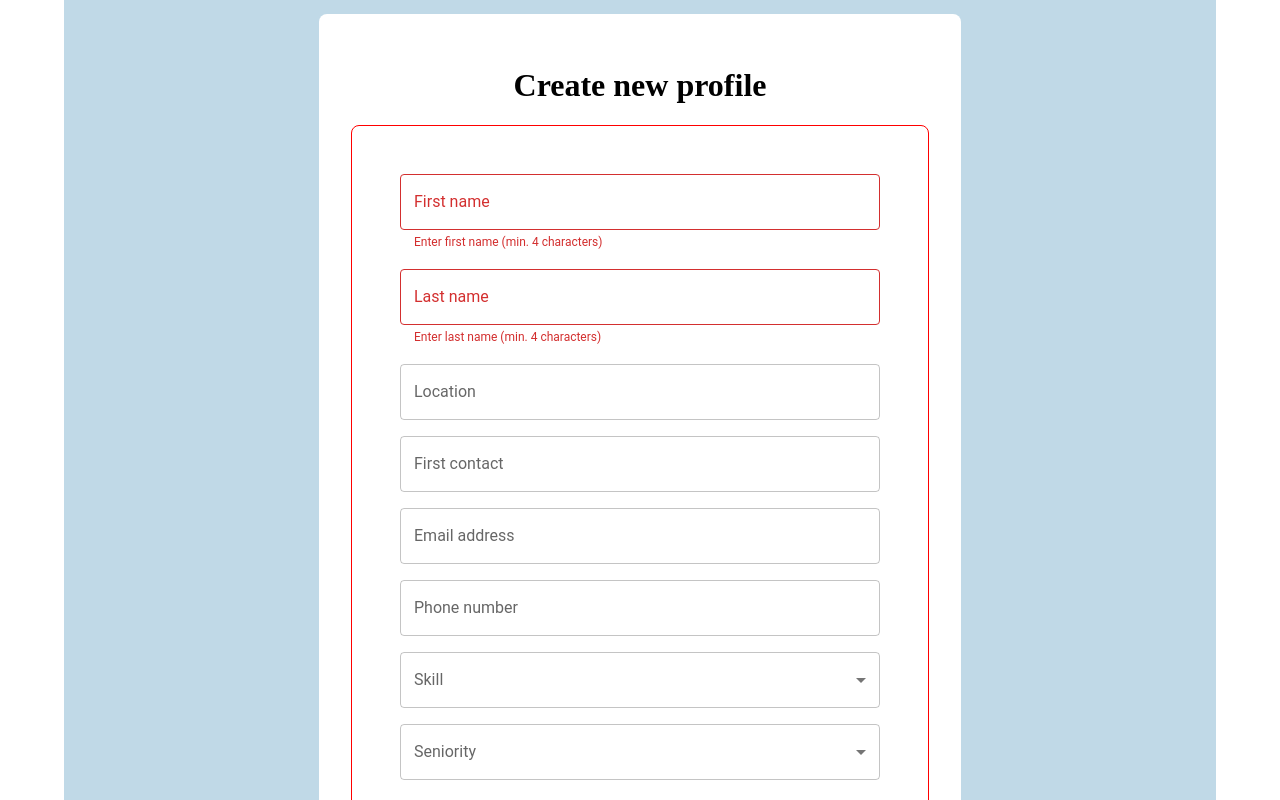
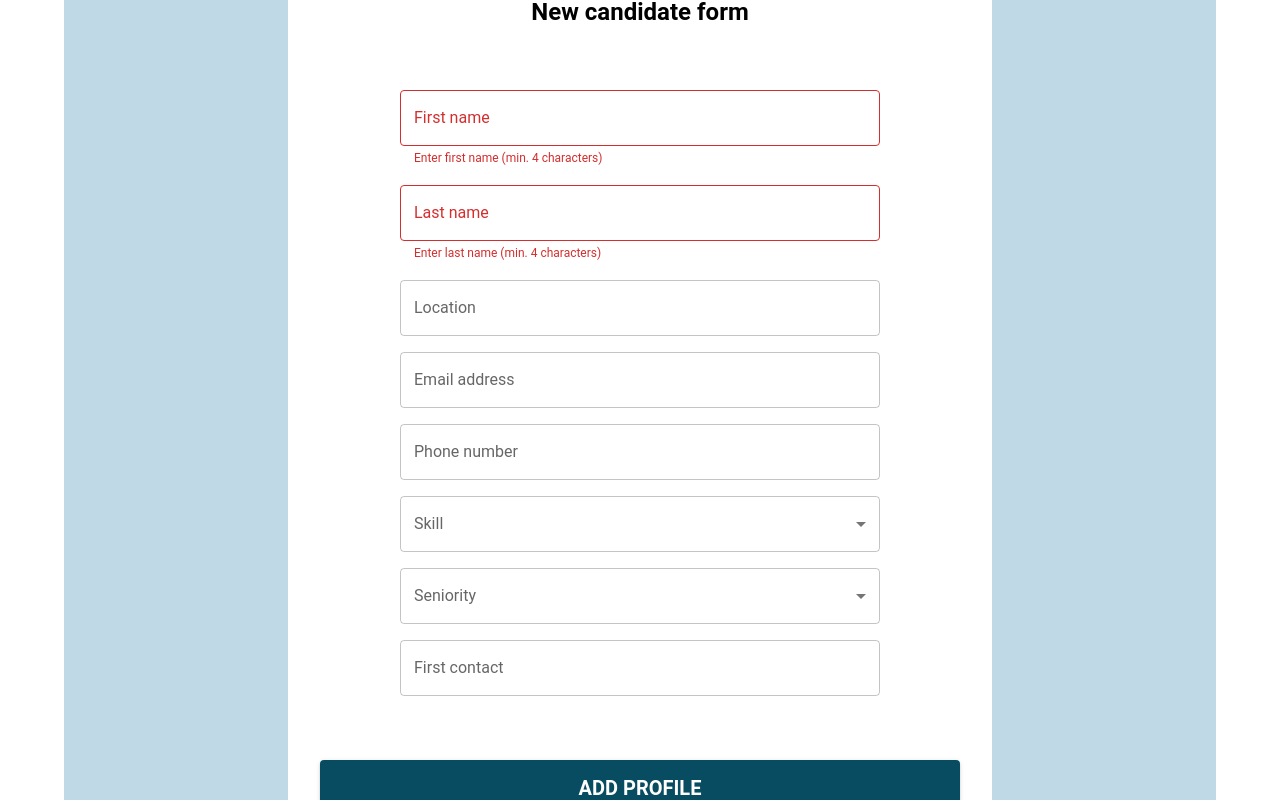
Before and after one commit to MateuszKuruc/ATS-recruitment-app, a React (Create React App) app in the folder ats-frontend/: page /add in a window 1280 px wide. Shown: the part 260-1060 px from the top of the page. Built offline with nearby package versions, Linux system fonts and the light colour scheme; no server answers.

Commit message:
improve all around styling of new candidate form

```diff
--- a/ats-frontend/src/components/AddProfile.js
+++ b/ats-frontend/src/components/AddProfile.js
@@ -9,12 +9,28 @@ import {
   MenuItem,
   Button,
   TextField,
+  Typography,
 } from "@mui/material";
 
 import { createCandidate } from "../reducers/candidateReducer";
 import { useDispatch } from "react-redux";
 
 import { useNavigate } from "react-router-dom";
+
+const FormContainer = styled.div`
+  display: flex;
+  flex-direction: column;
+  background-color: #ffffff;
+  border-radius: 0.5rem;
+  align-items: center;
+  padding: 2rem;
+  gap: 1rem;
+  width: 90%;
+
+  @media (min-width: 768px) {
+    width: 40rem;
+  }
+`;
 
 const FieldContainer = styled.div`
   display: flex;
@@ -24,24 +40,15 @@ const FieldContainer = styled.div`
   border-radius: 0.5rem;
   gap: 1rem;
   align-items: flex-start;
-  border: 1px solid red;
-  // justify-content: center;
-  width: 30rem;
-`;
+  width: 90%;
 
-const FormContainer = styled.div`
-  display: flex;
-  flex-direction: column;
-  background-color: #ffffff;
-  margin-top: 3rem;
-  border-radius: 0.5rem;
-  align-items: center;
-  padding: 2rem;
+  @media (min-width: 768px) {
+    width: 30rem;
+  }
 `;
 
 export const StyledTextField = styled(TextField)`
   && {
-    // margin-bottom: 2rem;
     background-color: #ffffff;
     border-radius: 0.5rem;
     width: 100%;
@@ -141,20 +148,18 @@ const AddProfile = () => {
       <form
         style={{
           display: "flex",
-
           flexDirection: "column",
           alignItems: "center",
           padding: "2rem",
           paddingRight: "1rem",
           paddingLeft: "1rem",
           borderRadius: "0.5rem",
-          // backgroundColor: secondaryColor,
           backgroundColor: "#c0d9e7",
           flex: "1",
         }}
       >
         <FormContainer>
-          <h1>Create new profile</h1>
+          <Typography variant="h4">New candidate form</Typography>
           <FieldContainer>
             <StyledTextField
               error={firstNameError}
@@ -181,19 +186,6 @@ const AddProfile = () => {
               label="Location"
               onChange={({ target }) => setLocation(target.value)}
             ></StyledTextField>
-
-            <StyledDatePicker
-              className="datePicker"
-              value={firstContact}
-              label="First contact"
-              onChange={(newValue) => {
-                const formattedDate = format(
-                  newValue.$d,
-                  "yyyy-MM-dd"
-                ).toString();
-                setFirstContact(formattedDate);
-              }}
-            />
 
             <StyledTextField
               value={email}
@@ -243,15 +235,29 @@ const AddProfile = () => {
                 <MenuItem value="Manager">Manager</MenuItem>
               </Select>
             </FormControl>
+
+            <StyledDatePicker
+              className="datePicker"
+              value={firstContact}
+              label="First contact"
+              onChange={(newValue) => {
+                const formattedDate = format(
+                  newValue.$d,
+                  "yyyy-MM-dd"
+                ).toString();
+                setFirstContact(formattedDate);
+              }}
+            />
           </FieldContainer>
 
           <Button
+            style={{ width: "100%", padding: "1rem" }}
             type="submit"
             id="addButton"
             variant="contained"
             onClick={handleNewCandidate}
           >
-            Add profile
+            <Typography variant="h5">Add profile</Typography>
           </Button>
         </FormContainer>
       </form>
```
